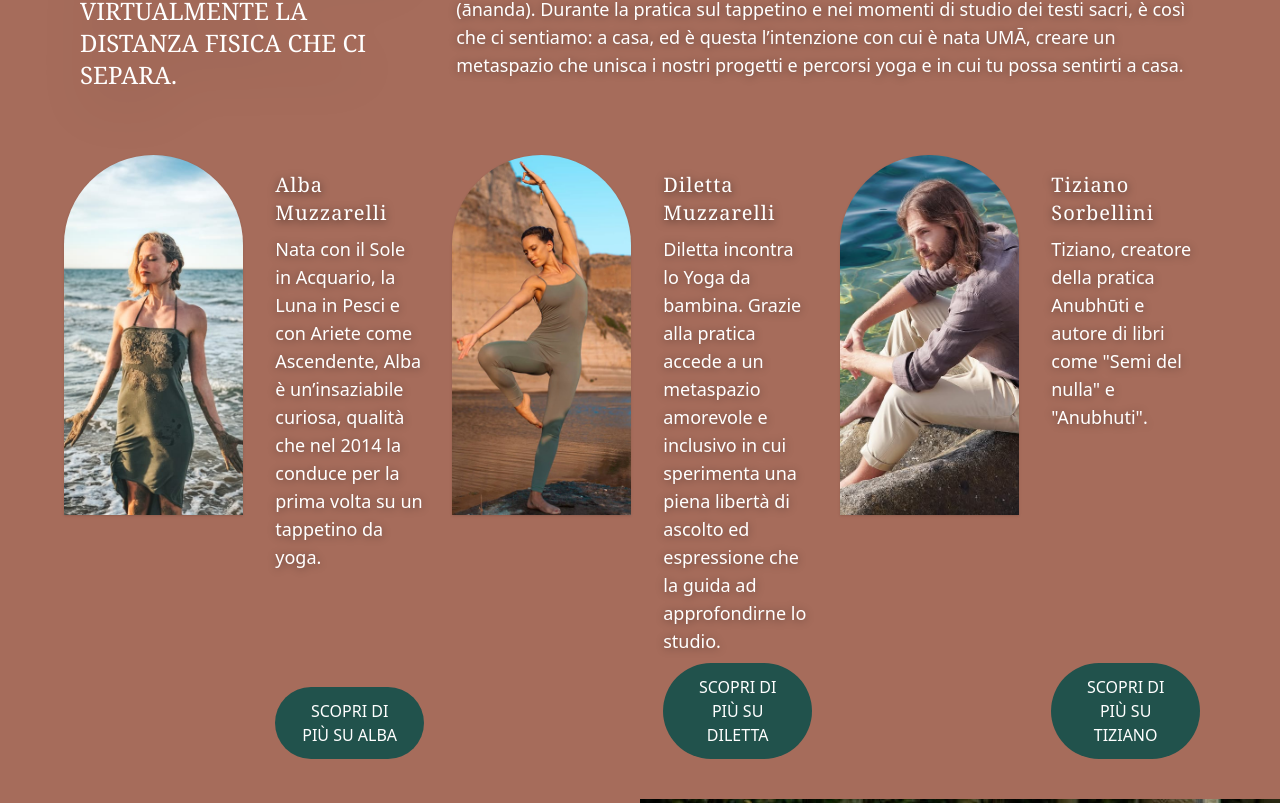
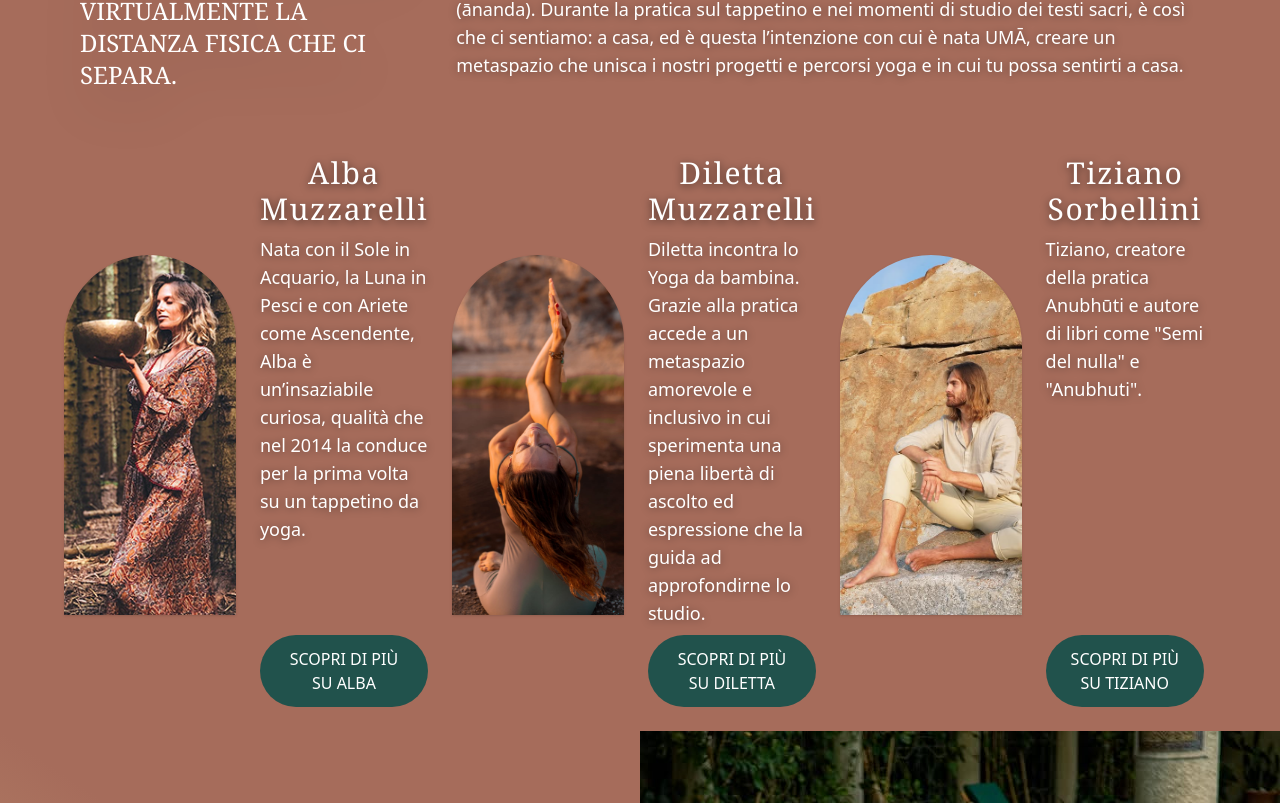
Before and after one commit to asorbellini/static-uma-yoga, a React (Vite) app: page /chi-siamo in a window 1280 px wide. Shown: the part 997-1800 px from the top of the page. Built offline with nearby package versions, Linux system fonts and the light colour scheme.

Commit message:
Responsive About

```diff
--- a/src/components/AboutUmaSummary.jsx
+++ b/src/components/AboutUmaSummary.jsx
@@ -4,6 +4,7 @@ import imageUrlDiletta from "../assets/images/AboutDiletta.png"
 import imageUrlTiziano from "../assets/images/AboutTiziano.png"
 import imageUrlClassi from "../assets/images/Classi.png"
 import { ArrowDown } from "./Icons"
+import members from "../data/members.json"
 
 
 function AboutUmaSummary(){
@@ -26,8 +27,9 @@ function AboutUmaSummary(){
     }, [])
     return(
         <div>
-            <section id="about-uma-summary" className="min-h-screen w-full px-4 bg-terracota">
-                <div className="px-12 pt-20 pb-8 flex flex-col sm:flex-row gap-3 items-center">
+            <section id="about-uma-summary" className="min-h-screen w-full px-4 pt-20 bg-terracota">
+                <div className="px-12">
+                    <div className="pb-8 flex flex-col sm:flex-row gap-3 items-center">
                         <div className="basis-1/3 p-[1rem]">
                             <h3 className="text-lg md:text-2xl font-serif text-white text-left uppercase drop-shadow-2xl">
                             UMĀ è uno spazio che conduce l’una all’altra, annullando virtualmente la distanza fisica che ci separa.
@@ -39,97 +41,48 @@ function AboutUmaSummary(){
                             </p>
                         </div>
                     </div>
-                <div className="px-12">
                     <div className="flex flex-col sm:flex-row gap-3 py-4">
-                        <div className="flex-1">
-                            <div className="flex flex-col md:flex-row gap-4 items-start h-full">
-                                <div className="basis-1/2 justify-items-center transition-all duration-[1000ms] ease-out">
+                        {members.map((member, index)=> (
+                            <div className="flex-1" key={index}>
+                                <div className="flex flex-col lg:flex-row gap-3 items-center h-full">
+                                    <div className="lg:basis-1/2 justify-items-center transition-all duration-[1000ms] ease-out">
                                         <img
-                                    src={imageUrlAlba}
-                                    alt="`Image Alba"
-                                    className=" h-[45vh] object-cover shadow rounded-t-full " />
+                                        src={member.images?.[2]}
+                                        alt={`Image ${member.Name}`}
+                                        className="w-full h-[45vh] object-cover shadow rounded-t-full " />
                                     </div>
-                                <div className="p-[1rem] basis-1/2 flex flex-col justify-between h-full">
+                                    <div className="lg:basis-1/2 flex flex-col justify-between h-full lg:px-3">
                                         <div>
-                                        <h2 className="secondaryTitle pb-2">Alba Muzzarelli</h2>
-                                        <p className="textDetail">Nata con il Sole in Acquario, la Luna in Pesci e con Ariete come Ascendente, Alba è un’insaziabile curiosa, qualità che nel 2014 la conduce per la prima volta su un tappetino da yoga.</p>
+                                            <h2 className="title pb-2 text-center md:max-w-sm">{member.Name}</h2>
+                                            <p className="textDetail">{member.smallDescription}</p>
                                         </div>
                                         <div className="bg-verdeBosque hover:bg-verdeOliva transition-all duration-500 rounded-full px-6 py-3 my-2 flex justify-center items-center text-white hover:text-oscuro">
-                                        <a href="/chi-siamo/alba-muzzarelli">
-                                            <button className="textButton">
-                                                SCOPRI DI PIÙ SU ALBA
+                                            <a href={`/chi-siamo/${member.memberName}`}>
+                                                <button className="textButton uppercase">
+                                                    {`SCOPRI DI PIÙ SU ${member.Name.split(" ")[0]}`}
                                                 </button>
                                             </a>
                                         </div>
                                     </div>
                                 </div>
                             </div>
-
-                        <div className="flex-1">
-                            <div className="flex flex-col md:flex-row gap-4 items-start h-full">
-                                <div className="basis-1/2 justify-items-center transition-all duration-[1000ms] ease-out" >
-                                    <img
-                                    src={imageUrlDiletta}
-                                    alt='Image Diletta'
-                                    className="h-[45vh] object-cover shadow rounded-t-full" />
-                                </div>
-                                <div className="p-[1rem] basis-1/2 flex flex-col justify-between h-full">
-                                    <div>
-                                        <h2 className="secondaryTitle pb-2">Diletta Muzzarelli</h2>
-                                        <p className="textDetail">Diletta incontra lo Yoga da bambina. Grazie alla pratica accede a un metaspazio amorevole e inclusivo in cui sperimenta una piena libertà di ascolto ed espressione che la guida ad approfondirne lo studio.</p>
-                                    </div>
-                                    <div className="bg-verdeBosque hover:bg-verdeOliva transition-all duration-500 rounded-full px-6 py-3 my-2 flex justify-center items-center text-white hover:text-oscuro">
-                                        <a href="/chi-siamo/diletta-muzzarelli">
-                                            <button className="textButton">
-                                                SCOPRI DI PIÙ SU DILETTA
-                                            </button>
-                                        </a>
-                                    </div>
-                                </div>
-                            </div>
-                        </div>
-
-                        <div className="flex-1">
-                            <div className="flex flex-col md:flex-row gap-4 items-start h-full">
-                                <div className="basis-1/2 justify-items-center transition-all duration-[1000ms] ease-out">
-                                    <img
-                                    src={imageUrlTiziano}
-                                    alt='Image Tiziano'
-                                    className="h-[45vh] object-cover shadow rounded-t-full" />
-                                </div>
-                                <div className="p-[1rem] basis-1/2 flex flex-col justify-between h-full">
-                                    <div>
-                                        <h2 className="secondaryTitle pb-2">Tiziano Sorbellini</h2>
-                                        <p className="textDetail">Tiziano, creatore della pratica Anubhūti e autore di libri come "Semi del nulla" e "Anubhuti".</p>
-                                    </div>
-                                    <div className="bg-verdeBosque hover:bg-verdeOliva transition-all duration-500 rounded-full px-6 py-3 my-2 flex justify-center items-center text-white hover:text-oscuro">
-                                        <a href="/chi-siamo/tiziano-sorbellini">
-                                            <button className="textButton">
-                                                SCOPRI DI PIÙ SU TIZIANO
-                                            </button>
-                                        </a>
-                                    </div>
-                                </div>
-                            </div>
-                        </div>
+                        ))}
                     </div>
                 </div>
             </section>
             <section ref={sectionRef} className="min-h-screen w-full py-8 px-4 flex items-center bg-gradient-to-bl from-terracota via-terracota via-50% to-dorado relative overflow-hidden">
-                <div className="flex flex-col lg:flex-row h-screen px-12">
-                    <div className="flex-1 flex flex-col justify-center py-12">
-                        <h1 className="welcomeTitle">
+                <div className="flex flex-col md:flex-row px-12 md:items-center">
+                    <div className="flex-1">
+                        <h1 className="text-start textTitleSection py-6 md:py-12 md:absolute md:top-0 md:max-w-md lg:relative lg:max-w-full z-30">
                         UMĀ È UNO SPAZIO PER EXPANDERSI OLTRE TE STESSO
                         </h1>
-
                     </div>
-                    <div className="flex-1">
-                        {/* Lado derecho - Imagen */}
-                        <div className={`absolute right-0 top-0 overflow-hidden transition-all duration-[1000ms] ease-out ${isVisible ? "opacity-100 translate-x-0" : "opacity-0 translate-x-10"}`}>
+                    <div className="flex-1 h-screen">
+                        <div className={`relative md:absolute right-0 md:top-8 lg:top-0 overflow-hidden transition-all duration-[1000ms] ease-out ${isVisible ? "opacity-100 translate-x-0" : "opacity-0 translate-x-10"}`}>
                             <img
                                 src={imageUrlClassi}
                                 alt="Yoga Practice"
-                                className="w-full h-full object-cover"
+                                className="w-full rounded-3xl lg:rounded-none lg:h-full object-contain "
                             />
                         </div>
                     </div>
--- a/src/components/HeroAbout.jsx
+++ b/src/components/HeroAbout.jsx
@@ -3,18 +3,16 @@ import { ArrowDown } from "./Icons";
 
 function HeroAbout() {
   return (
-    <div className="relative w-full h-[100vh] flex flex-row items-center justify-center bg-gradient-to-b to-terracota from-dorado">
-      <div className="absolute w-full px-12">
-        {/* Imagen */}
-                <img
-                    src={ChiSiamo}
-                    alt="chi siamo"
-                    className="w-full h-[50vh] sm:h-[70vh] object-cover md:object-contain opacity-90"
-                />
-        {/* CHI SIAMO superpuesto en la parte superior de imágen*/}
-                <h2 className="w-full absolute -top-6 left-1/2 -translate-x-1/2 textTitleSection">
-                    CHI SIAMO
-                </h2>
+    <div className="relative w-full h-screen flex flex-row items-center justify-center bg-gradient-to-b to-terracota from-dorado">
+      <div className="flex flex-col sm:absolute w-full px-12">
+        <h2 className="w-full sm:absolute sm:-top-6 left-1/2 sm:-translate-x-1/2 sm:z-20 textTitleSection">
+            CHI SIAMO
+        </h2>
+        <img
+            src={ChiSiamo}
+            alt="chi siamo"
+            className="w-full h-[70vh] object-contain opacity-90"
+        />
       </div>
       <div className="absolute bottom-10 z-20 flex flex-row items-center justify-center hover:animate-pulse">
           <a href="#about-uma-summary">
```
Lines whose indentation alone changed are shown as unchanged.
